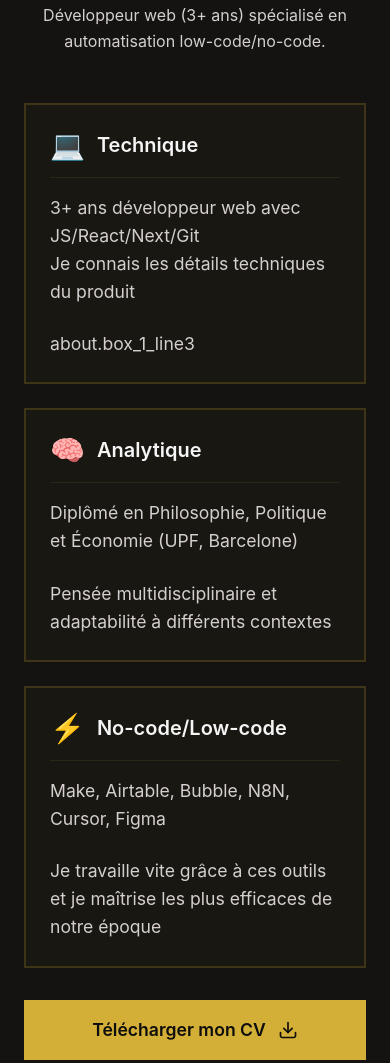
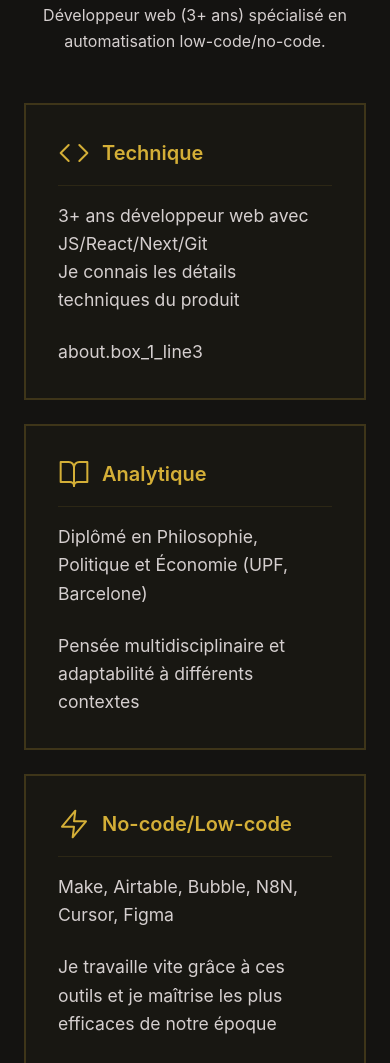
Before and after one commit to scorcuera/arsomnia, an Astro site: page /fr in a window 390 px wide. Shown: the part 1247-2310 px from the top of the page. Built offline with nearby package versions, Linux system fonts and the light colour scheme; Astro itself is replaced by a stand-in of ours.

Commit message:
refactor About section in Spanish and French pages to replace icon placeholders with SVGs, enhancing visual appeal and consistency across the site

```diff
--- a/src/i18n/es.json
+++ b/src/i18n/es.json
@@ -15,16 +15,13 @@
     "headline": "Hola, soy Sergio — Product builder",
     "subtitle": "Desarrollador web (3+ años) especializado en automatización low-code/no-code.",
     "download_cv": "Descargar mi CV",
-    "box_1_icon": "💻",
     "box_1_title": "Técnico",
     "box_1_line1": "3+ años desarrollador web",
     "box_1_line2": "JS/React/Next/Git",
     "box_1_line3": "Conozco los detalles técnicos del producto",
-    "box_2_icon": "🧠",
     "box_2_title": "Analítico",
     "box_2_line1": "Graduado en Filosofía, Política y Economía (UPF, Barcelona)",
     "box_2_line2": "Pensamiento multidisciplinar y adaptabilidad a distintos contextos",
-    "box_3_icon": "⚡",
     "box_3_title": "No-code/Low-code",
     "box_3_line1": "Make, Airtable, Bubble, N8N, Cursor, Figma",
     "box_3_line2": "Trabajo con las herramientas más eficientes de nuestra época",
--- a/src/i18n/fr.json
+++ b/src/i18n/fr.json
@@ -15,15 +15,12 @@
     "headline": "Salut, je suis Sergio — Product builder",
     "subtitle": "Développeur web (3+ ans) spécialisé en automatisation low-code/no-code.",
     "download_cv": "Télécharger mon CV",
-    "box_1_icon": "💻",
     "box_1_title": "Technique",
     "box_1_line1": "3+ ans développeur web avec JS/React/Next/Git",
     "box_1_line2": "Je connais les détails techniques du produit",
-    "box_2_icon": "🧠",
     "box_2_title": "Analytique",
     "box_2_line1": "Diplômé en Philosophie, Politique et Économie (UPF, Barcelone)",
     "box_2_line2": "Pensée multidisciplinaire et adaptabilité à différents contextes",
-    "box_3_icon": "⚡",
     "box_3_title": "No-code/Low-code",
     "box_3_line1": "Make, Airtable, Bubble, N8N, Cursor, Figma",
     "box_3_line2": "Je travaille vite grâce à ces outils et je maîtrise les plus efficaces de notre époque",
--- a/src/pages/fr/index.astro
+++ b/src/pages/fr/index.astro
@@ -46,7 +46,12 @@ const t = useTranslations('fr');
 			<div class="about-boxes">
 				<div class="about-box">
 					<div class="box-header">
-						<span class="box-icon">{t('about.box_1_icon')}</span>
+						<div class="box-icon">
+							<svg width="32" height="32" viewBox="0 0 24 24" fill="none" stroke="currentColor" stroke-width="1.5" stroke-linecap="round" stroke-linejoin="round">
+								<polyline points="16 18 22 12 16 6"></polyline>
+								<polyline points="8 6 2 12 8 18"></polyline>
+							</svg>
+						</div>
 						<h3 class="box-title">{t('about.box_1_title')}</h3>
 					</div>
 					<div class="box-content">
@@ -59,7 +64,12 @@ const t = useTranslations('fr');
 
 				<div class="about-box">
 					<div class="box-header">
-						<span class="box-icon">{t('about.box_2_icon')}</span>
+						<div class="box-icon">
+							<svg width="32" height="32" viewBox="0 0 24 24" fill="none" stroke="currentColor" stroke-width="1.5" stroke-linecap="round" stroke-linejoin="round">
+								<path d="M2 3h6a4 4 0 0 1 4 4v14a3 3 0 0 0-3-3H2z"></path>
+								<path d="M22 3h-6a4 4 0 0 0-4 4v14a3 3 0 0 1 3-3h7z"></path>
+							</svg>
+						</div>
 						<h3 class="box-title">{t('about.box_2_title')}</h3>
 					</div>
 					<div class="box-content">
@@ -71,7 +81,11 @@ const t = useTranslations('fr');
 
 				<div class="about-box">
 					<div class="box-header">
-						<span class="box-icon">{t('about.box_3_icon')}</span>
+						<div class="box-icon">
+							<svg width="32" height="32" viewBox="0 0 24 24" fill="none" stroke="currentColor" stroke-width="1.5" stroke-linecap="round" stroke-linejoin="round">
+								<polygon points="13 2 3 14 12 14 11 22 21 10 12 10 13 2"></polygon>
+							</svg>
+						</div>
 						<h3 class="box-title">{t('about.box_3_title')}</h3>
 					</div>
 					<div class="box-content">
@@ -479,8 +493,11 @@ const t = useTranslations('fr');
 	}
 
 	.box-icon {
-		font-size: 1.75rem;
-		line-height: 1;
+		color: var(--color-text);
+		display: flex;
+		align-items: center;
+		justify-content: center;
+		transition: color 0.3s ease;
 	}
 
 	.box-title {
@@ -489,6 +506,12 @@ const t = useTranslations('fr');
 		color: var(--color-text);
 		font-family: var(--font-main);
 		margin: 0;
+		transition: color 0.3s ease;
+	}
+
+	.about-box:hover .box-icon,
+	.about-box:hover .box-title {
+		color: var(--color-accent);
 	}
 
 	.box-content {
@@ -962,8 +985,14 @@ const t = useTranslations('fr');
 			margin-bottom: 2rem;
 		}
 
-		.about-box {
-			padding: 1.5rem;
+		.about-box:hover .box-icon,
+		.about-box:hover .box-title {
+			color: var(--color-text); /* Reset hover effect on mobile */
+		}
+
+		.box-icon,
+		.box-title {
+			color: var(--color-accent) !important; /* Force accent color on mobile */
 		}
 
 		.box-header {
--- a/src/pages/index.astro
+++ b/src/pages/index.astro
@@ -46,7 +46,12 @@ const t = useTranslations('es');
 			<div class="about-boxes">
 				<div class="about-box">
 					<div class="box-header">
-						<span class="box-icon">{t('about.box_1_icon')}</span>
+						<div class="box-icon">
+							<svg width="32" height="32" viewBox="0 0 24 24" fill="none" stroke="currentColor" stroke-width="1.5" stroke-linecap="round" stroke-linejoin="round">
+								<polyline points="16 18 22 12 16 6"></polyline>
+								<polyline points="8 6 2 12 8 18"></polyline>
+							</svg>
+						</div>
 						<h3 class="box-title">{t('about.box_1_title')}</h3>
 					</div>
 					<div class="box-content">
@@ -59,7 +64,12 @@ const t = useTranslations('es');
 
 				<div class="about-box">
 					<div class="box-header">
-						<span class="box-icon">{t('about.box_2_icon')}</span>
+						<div class="box-icon">
+							<svg width="32" height="32" viewBox="0 0 24 24" fill="none" stroke="currentColor" stroke-width="1.5" stroke-linecap="round" stroke-linejoin="round">
+								<path d="M2 3h6a4 4 0 0 1 4 4v14a3 3 0 0 0-3-3H2z"></path>
+								<path d="M22 3h-6a4 4 0 0 0-4 4v14a3 3 0 0 1 3-3h7z"></path>
+							</svg>
+						</div>
 						<h3 class="box-title">{t('about.box_2_title')}</h3>
 					</div>
 					<div class="box-content">
@@ -71,7 +81,11 @@ const t = useTranslations('es');
 
 				<div class="about-box">
 					<div class="box-header">
-						<span class="box-icon">{t('about.box_3_icon')}</span>
+						<div class="box-icon">
+							<svg width="32" height="32" viewBox="0 0 24 24" fill="none" stroke="currentColor" stroke-width="1.5" stroke-linecap="round" stroke-linejoin="round">
+								<polygon points="13 2 3 14 12 14 11 22 21 10 12 10 13 2"></polygon>
+							</svg>
+						</div>
 						<h3 class="box-title">{t('about.box_3_title')}</h3>
 					</div>
 					<div class="box-content">
@@ -480,8 +494,11 @@ const t = useTranslations('es');
 	}
 
 	.box-icon {
-		font-size: 1.75rem;
-		line-height: 1;
+		color: var(--color-text);
+		display: flex;
+		align-items: center;
+		justify-content: center;
+		transition: color 0.3s ease;
 	}
 
 	.box-title {
@@ -490,6 +507,12 @@ const t = useTranslations('es');
 		color: var(--color-text);
 		font-family: var(--font-main);
 		margin: 0;
+		transition: color 0.3s ease;
+	}
+
+	.about-box:hover .box-icon,
+	.about-box:hover .box-title {
+		color: var(--color-accent);
 	}
 
 	.box-content {
@@ -965,8 +988,14 @@ const t = useTranslations('es');
 			margin-bottom: 2rem;
 		}
 
-		.about-box {
-			padding: 1.5rem;
+		.about-box:hover .box-icon,
+		.about-box:hover .box-title {
+			color: var(--color-text); /* Reset hover effect on mobile */
+		}
+
+		.box-icon,
+		.box-title {
+			color: var(--color-accent) !important; /* Force accent color on mobile */
 		}
 
 		.box-header {
```
